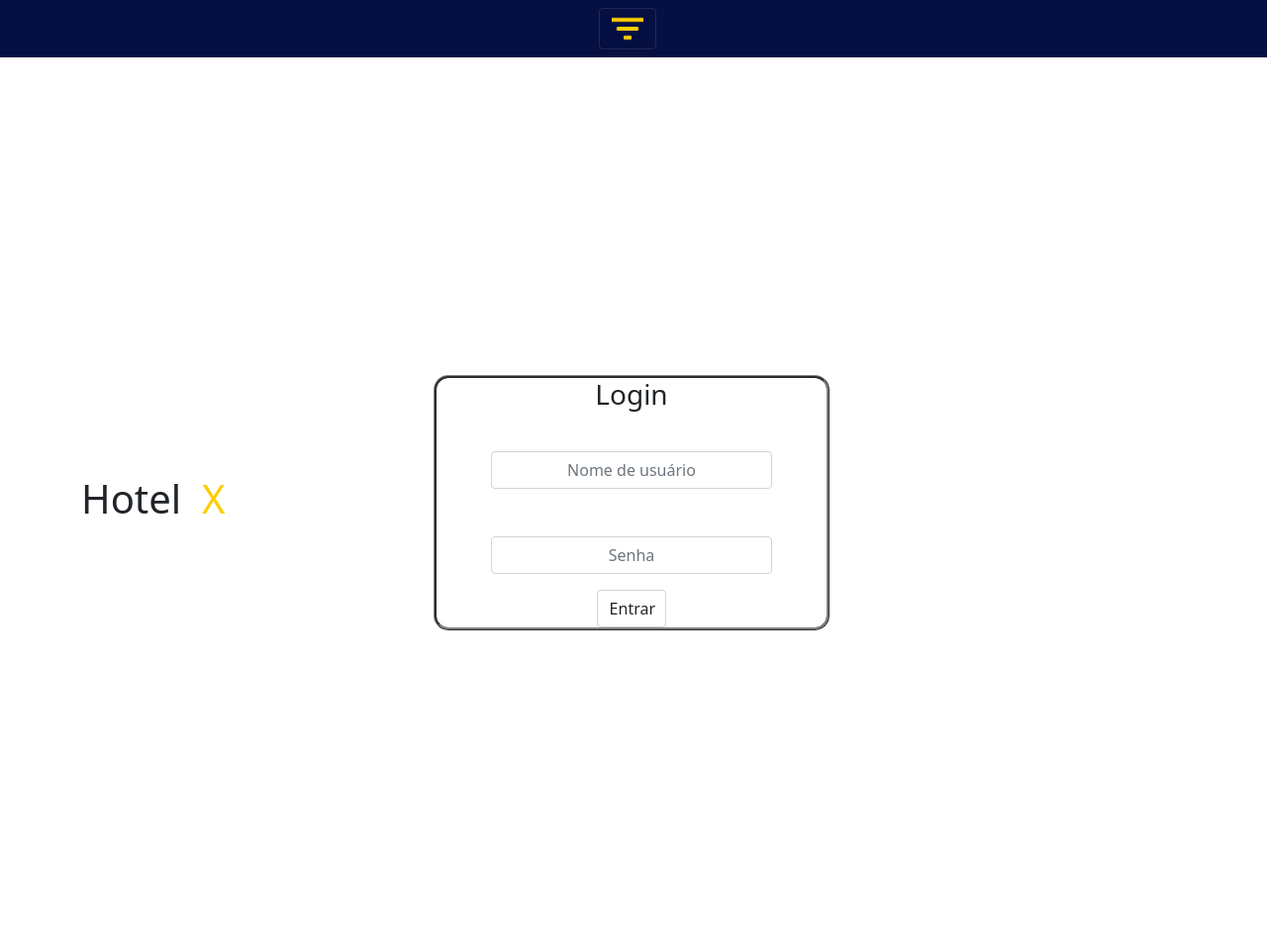
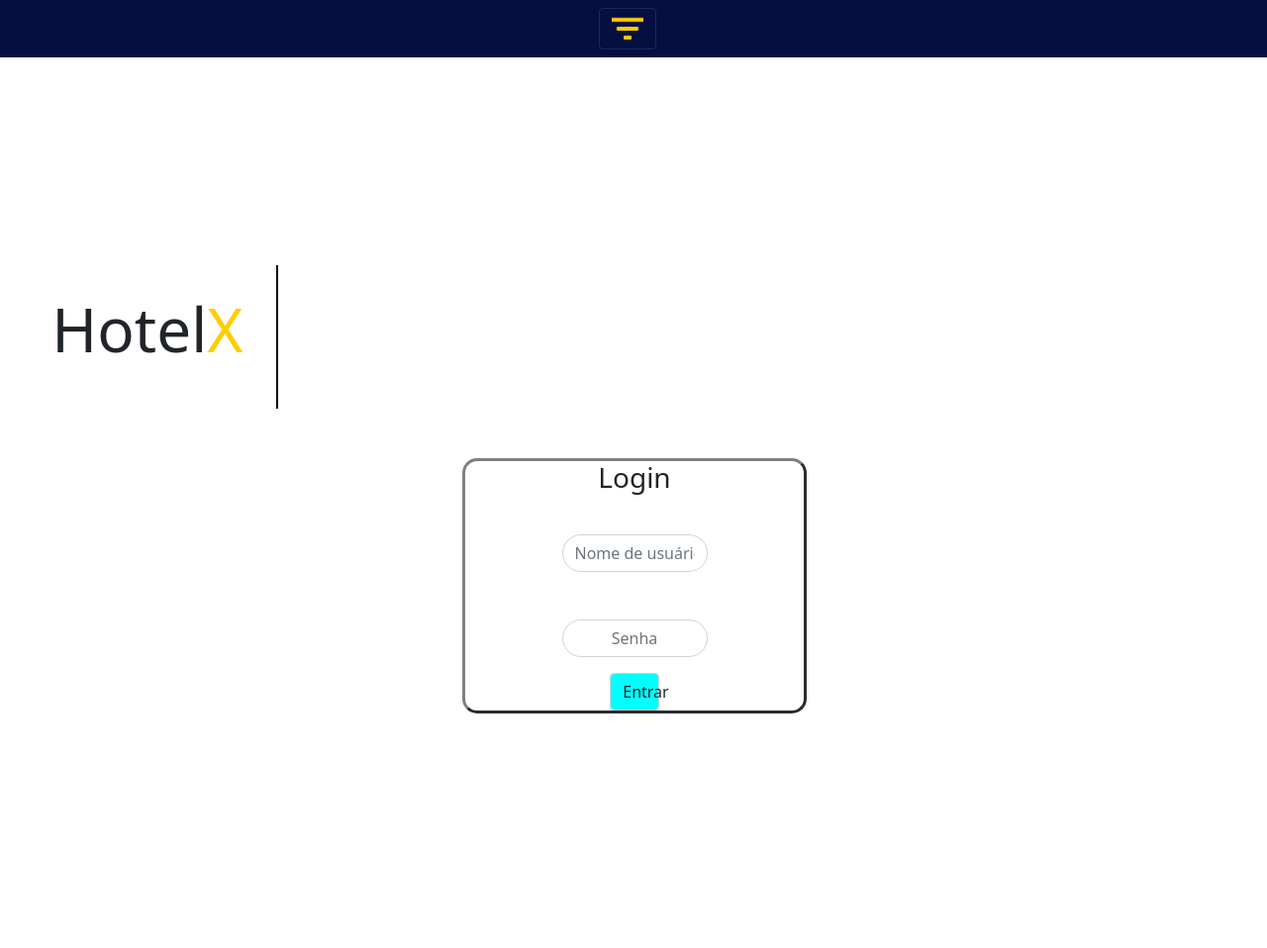
Before and after one commit to devnicius/Projetos, a Jekyll site: the page docs/gestao_hoteleira/index.html, which Jekyll copies as it is, in a window 1280 px wide. Shown: the whole page at 99% size. Built offline with Jekyll 4.4.1, drawn with Linux system fonts in a browser that asks for light colours; nearby versions of some CDN libraries.

Commit message:
Projetos

```diff
--- a/docs/gestao_hoteleira/css/style.css
+++ b/docs/gestao_hoteleira/css/style.css
@@ -1,3 +1,7 @@
+body {
+    margin: 0px;
+}
+
 #header {
     background: #050F42;
 }
@@ -20,8 +24,10 @@
 }
 
 
-h1 {
-    font-size: 100px;
+
+
+#h1 {
+    font-size: 62px;
 }
 
 #div-main {
@@ -30,33 +36,24 @@
 
 #div-login {
     background-color: white;
-    border-style: ridge;
+    border-style: outset;
     border-color: grey;
     border-radius: 15px;
-    width: 25em;
 }
 
 #input {
     margin-top: 2em;
     margin-bottom: 1em;
     text-align: center;
+    border-radius: 20px;
 }
 
-.btn {
+#button {
     background-color: aqua;
 }
 
-@media only screen and (min-width: 1px) and (max-width: 500px){
-    #div-login {
-        width: 13em;
-        margin-left: 1em;
-    }
-
-}
-
-
-@media only screen and (min-width: 501px) and (max-width: 800px) {
-    #div-login {
-        width: 23em;
+@media only screen and (max-width: 800px) {
+    svg {
+        opacity: 0;
     }
 }
--- a/docs/gestao_hoteleira/index.html
+++ b/docs/gestao_hoteleira/index.html
@@ -25,25 +25,33 @@
     </div>
   </div>
 </div>
-    <div class="container h-100">
-      <div class="row h-100">
-        <div class="d-flex col-4 align-self-center" id="div-main">
-        <h1>Hotel &nbsp</h1>
-        <h1 style="color: #FDCD00;">X</h1>
+    <div class="container h-100 row">
+      <div class="col-lg-4 align-self-end d-flex justify-content-center">
+        <div class="d-flex col-6" id="div-main">
+        <h1 id="h1">Hotel &nbsp</h1>
+        <h1 id="h1" style="color: #FDCD00;">X</h1>
       </div>
-      <div class="row col-6 align-self-center d-flex justify-content-center" id="div-login">
-        <div class="row col-10 d-flex justify-content-center ">
+      <div class="col-lg-2 offset-sm-2">
+        <svg height="200" width="100" style=" margin-top: -2em; position: static;">
+          <line x1="1" y1="150" x2="1" y2="5" style="stroke:black;stroke-width:2" />
+          Sorry, your browser does not support inline SVG.
+        </svg>
+      </div>
+    </div>
+
+    <div class="col-md-6 offset-md-5">
+      <div class="row col-lg-8 align-self-end d-flex justify-content-center" id="div-login">
+        <div class="row col-6 d-flex justify-content-center ">
         <h3 class="text-center">Login</h3>
         <input class="form-control" id="input" type="text" placeholder="Nome de usuário">
         <input class="form-control" id="input" type="password" placeholder="Senha">
-        <div class="col-4">
+        <div class="col-lg-6">
           <button class="form-control" id="button">Entrar</button>
         </div>
       </div>
 
       </div>
-      </div>
-      </div>
+    </div>
     </div>
     <!--Link dos componentes JS para o Bootstrap-->
     <script src="https://cdn.jsdelivr.net/npm/@popperjs/core@2.5.4/dist/umd/popper.min.js" integrity="sha384-q2kxQ16AaE6UbzuKqyBE9/u/KzioAlnx2maXQHiDX9d4/zp8Ok3f+M7DPm+Ib6IU" crossorigin="anonymous"></script>
```
